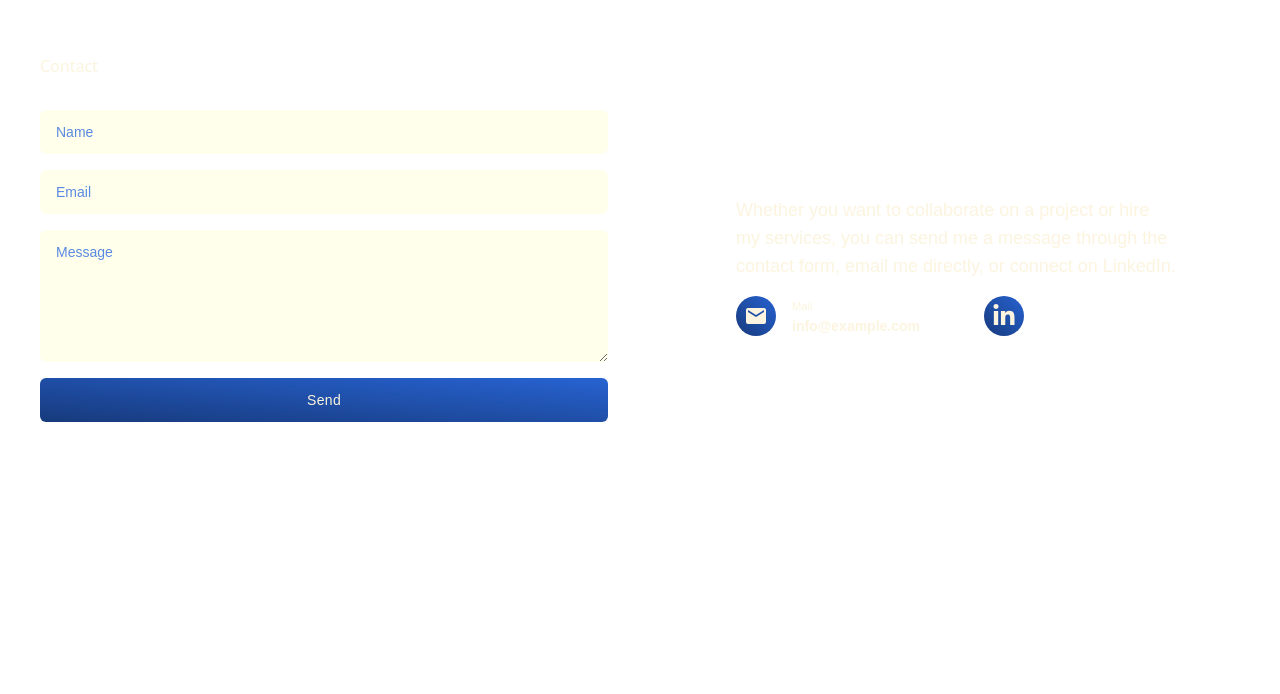
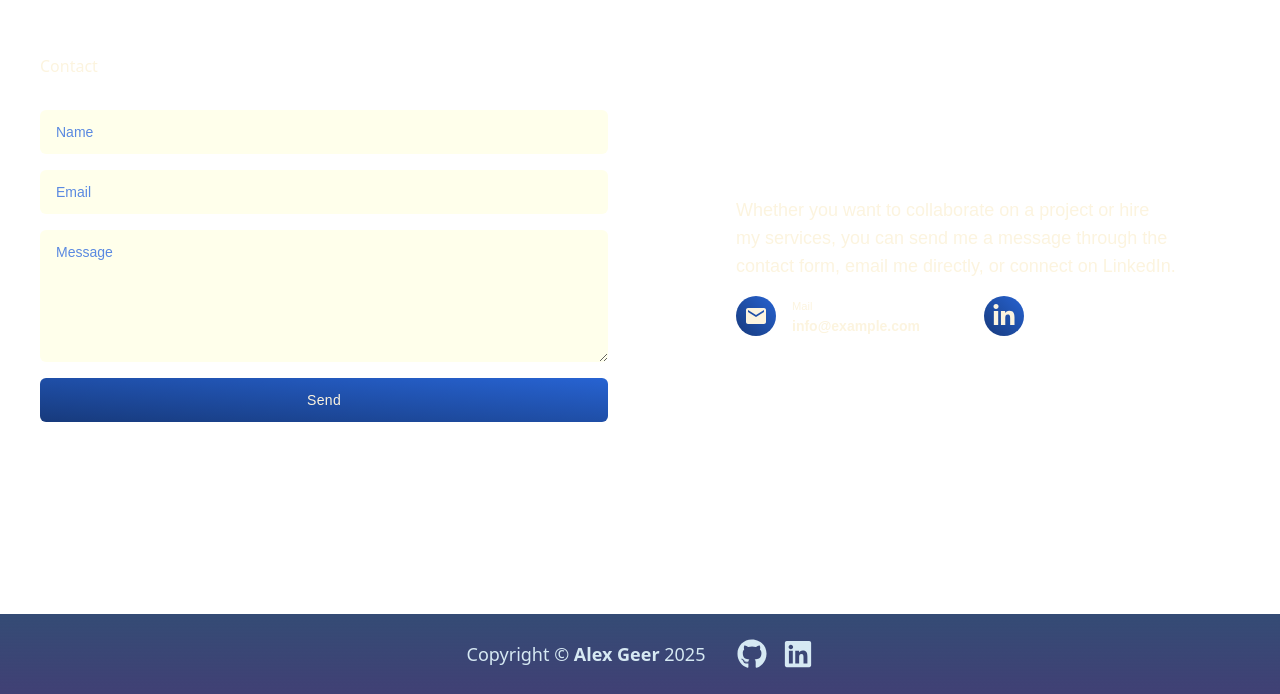
Before and after one commit to agDesignz/portfolio_2, a React (Vite) app: page / in a window 1280 px wide. Shown: the part 3831-4525 px from the top of the page. Before the commit the page ends 4445 px from the top, so only its background shows below. Built offline with nearby package versions, Linux system fonts and the light colour scheme.

Commit message:
Added footer

```diff
--- a/package.json
+++ b/package.json
@@ -14,8 +14,7 @@
     "dotenv": "^16.4.7",
     "react": "^18.3.1",
     "react-dom": "^18.3.1",
-    "react-icons": "^5.4.0",
-    "react-router-dom": "^7.1.1"
+    "react-icons": "^5.4.0"
   },
   "devDependencies": {
     "@eslint/js": "^9.17.0",
@@ -30,6 +29,7 @@
     "globals": "^15.14.0",
     "postcss": "^8.5.1",
     "postcss-nested": "^7.0.2",
+    "react-router-dom": "^7.1.3",
     "tailwindcss": "^3.4.17",
     "vite": "^6.0.5"
   }
--- a/src/App.jsx
+++ b/src/App.jsx
@@ -1,5 +1,6 @@
 import { BrowserRouter, Routes, Route } from "react-router-dom";
 import Home from "./pages/Home";
+import Footer from "./components/Footer";
 
 function App() {
   return (
@@ -8,6 +9,7 @@ function App() {
         <Routes>
           <Route path="/" element={<Home />} />
         </Routes>
+        <Footer />
       </BrowserRouter>
     </div>
   );
--- /dev/null
+++ b/src/components/Footer.jsx
@@ -0,0 +1,32 @@
+import { FaGithub } from "react-icons/fa";
+import { FaLinkedin } from "react-icons/fa";
+import { Link } from "react-router-dom";
+
+const Footer = () => {
+  const d = new Date();
+
+  return (
+    <footer className="w-full min-h-20 p-4 bg-gradient-to-b from-polynesian_blue-300/85 to-navy_blue-300/75 flex justify-center items-center gap-8 flex-wrap text-blue_(ncs)-900">
+      <p className="text-lg">
+        Copyright © <strong>Alex Geer</strong> {d.getFullYear()}
+      </p>
+      <div className="flex items-center justify-center gap-4">
+        <Link
+          to="https://github.com/agDesignz"
+          target="_blank"
+          className="text-3xl hover:opacity-50"
+        >
+          <FaGithub />
+        </Link>
+        <Link
+          to="https://www.linkedin.com/in/alexander-geer/"
+          target="_blank"
+          className="text-3xl hover:opacity-50"
+        >
+          <FaLinkedin />
+        </Link>
+      </div>
+    </footer>
+  );
+};
+export default Footer;
```
Also changed, not shown: 1 other file (tests, documents, lock files or other folders).
